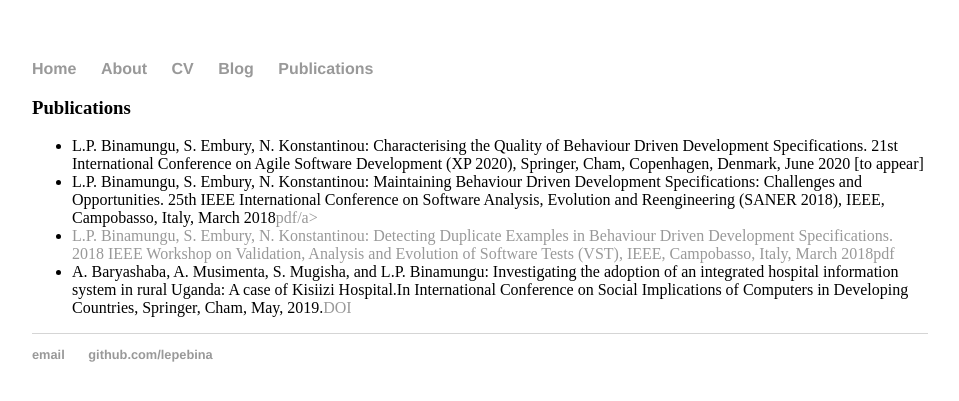
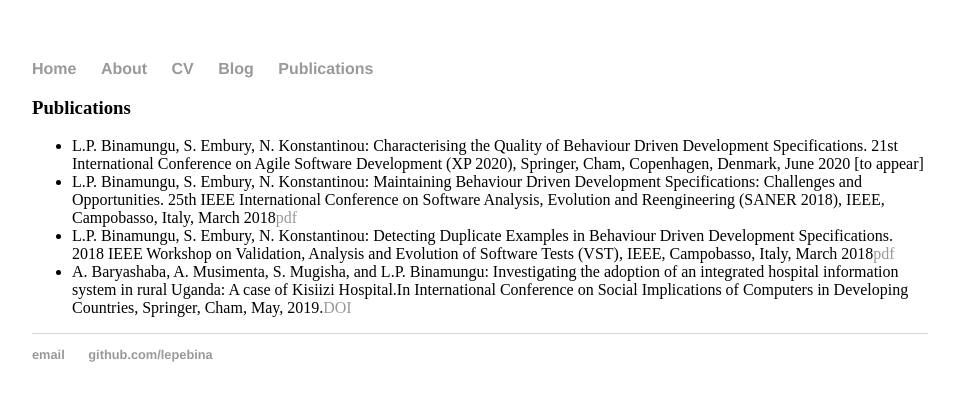
Before and after one commit to lepebina/lepebina.github.io, a Jekyll site: the page built from publications.html, in a window 1280 px wide. Shown: the top 401 px of the page, without its empty margins (160-1119 px from the left). Built offline with Jekyll 4.4.1, drawn with Linux system fonts in a browser that asks for light colours.

```diff
--- a/publications.html
+++ b/publications.html
@@ -6,7 +6,7 @@ title: Leonard Peter Binamungu
 	<h3>Publications</h3>
 	<ul>
 	        		<li>L.P. Binamungu, S. Embury, N. Konstantinou: Characterising the Quality of Behaviour Driven Development Specifications. 21st International Conference on Agile Software Development (XP 2020), Springer, Cham, Copenhagen, Denmark, June 2020 [to appear]</li>
-		        	<li>L.P. Binamungu, S. Embury, N. Konstantinou: Maintaining Behaviour Driven Development Specifications: Challenges and Opportunities. 25th IEEE International Conference on Software Analysis, Evolution and Reengineering (SANER 2018), IEEE, Campobasso, Italy, March 2018<a href="/maintaining.pdf">pdf/a></li>
+		        	<li>L.P. Binamungu, S. Embury, N. Konstantinou: Maintaining Behaviour Driven Development Specifications: Challenges and Opportunities. 25th IEEE International Conference on Software Analysis, Evolution and Reengineering (SANER 2018), IEEE, Campobasso, Italy, March 2018<a href="/maintaining.pdf">pdf</a></li>
 	        		<li>L.P. Binamungu, S. Embury, N. Konstantinou: Detecting Duplicate Examples in Behaviour Driven Development Specifications. 2018 IEEE Workshop on Validation, Analysis and Evolution of Software Tests (VST), IEEE, Campobasso, Italy, March 2018<a href="/detecting.pdf">pdf</a></li>
 	        		<li>A. Baryashaba, A. Musimenta, S. Mugisha, and L.P. Binamungu: Investigating the adoption of an integrated hospital information system in rural Uganda: A case of Kisiizi Hospital.In International Conference on Social Implications of Computers in Developing Countries, Springer, Cham, May, 2019.<a href="10.1007/978-3-030-19115-3_26">DOI</a></li>
 				   </ul>
```
